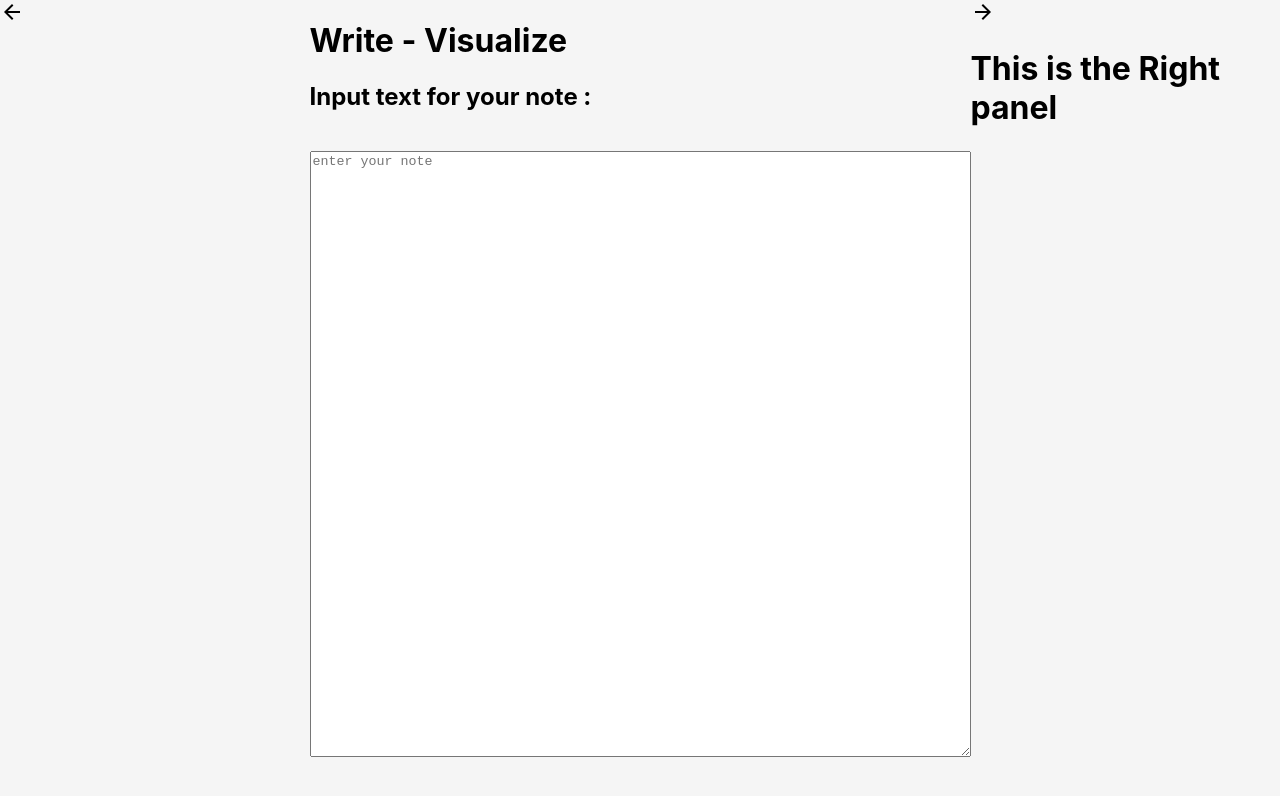
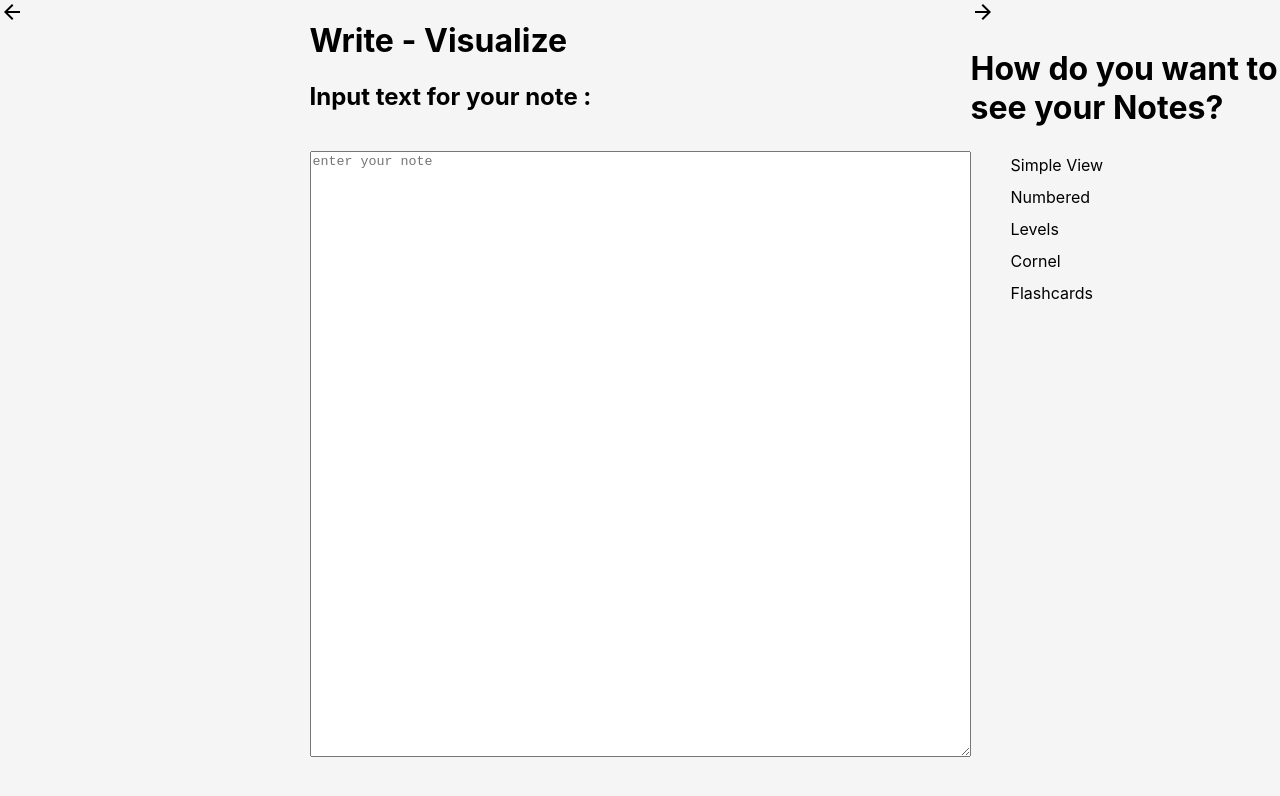
Before and after one commit to zakzc/toma_notas_front, a React (Create React App) app: page / in a window 1280 px wide. Both pictures are taken after a click on the button 982 px from the left and 14 px from the top of the page. Shown: the top 796 px of the page. Built offline with nearby package versions, Linux system fonts and the light colour scheme.

Commit message:
Update to list style and adding of initial menu layout

```diff
--- a/src/Styles/EntryPageStyle.css
+++ b/src/Styles/EntryPageStyle.css
@@ -25,3 +25,10 @@ button {
     cursor: pointer;
     outline: inherit;
 }
+
+ul {
+    list-style-type: none;
+    font-weight: "bold";
+    font-size: "10px";
+    line-height: 2em;
+}
--- a/src/pages/LeftPanel.tsx
+++ b/src/pages/LeftPanel.tsx
@@ -1,5 +1,5 @@
 import React from "react";
-import "../Styles/LogInPageStyle.css";
+import "../Styles/leftPanelStyle.css";
 
 interface myNotesInterface {
   noteName: string;
@@ -15,11 +15,13 @@ export default function LeftPanel(): JSX.Element {
   ];
 
   return (
-    <div>
+    <div className="leftPanelStyle">
       <h1>Your notes</h1>
-      {myNotes.map((n) => (
-        <li key={n.noteNumber}>{n.noteName}</li>
-      ))}
+      <ul>
+        {myNotes.map((n) => (
+          <li key={n.noteNumber}>{n.noteName}</li>
+        ))}
+      </ul>
     </div>
   );
 }
--- a/src/pages/RightPanel.tsx
+++ b/src/pages/RightPanel.tsx
@@ -1,10 +1,22 @@
 import React from "react";
-import "../Styles/LogInPageStyle.css";
+import "../Styles/rightPanelStyle.css";
 
 export default function RightPanel(): JSX.Element {
+  const myViewingOptions = [
+    "Simple View",
+    "Numbered",
+    "Levels",
+    "Cornel",
+    "Flashcards",
+  ];
   return (
-    <div>
-      <h1>This is the Right panel</h1>
+    <div className="rightPanelStyle">
+      <h1>How do you want to see your Notes?</h1>
+      <ul>
+        {myViewingOptions.map((v, i) => (
+          <li key={i}>{v}</li>
+        ))}
+      </ul>
     </div>
   );
 }
```
Also changed, not shown: src/Styles/rightPanelStyle.css (line endings or trailing spaces).
